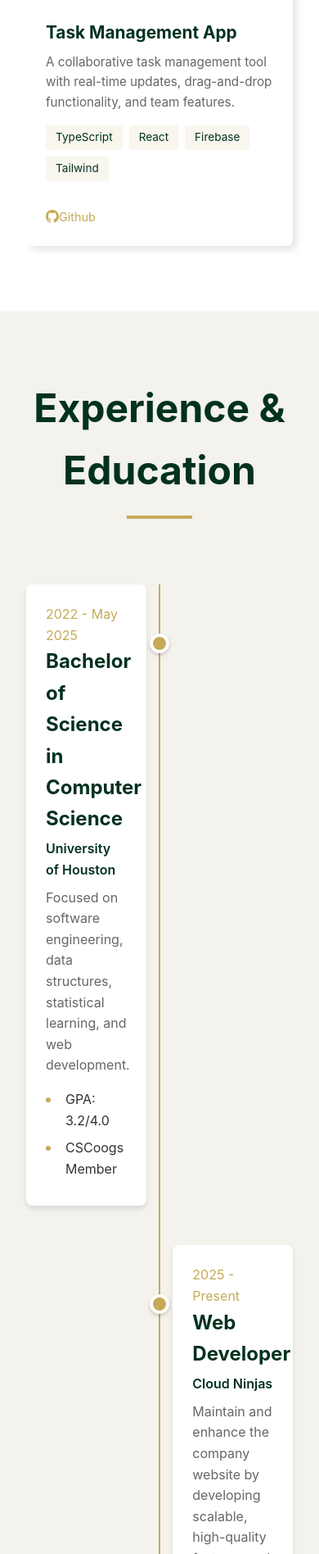
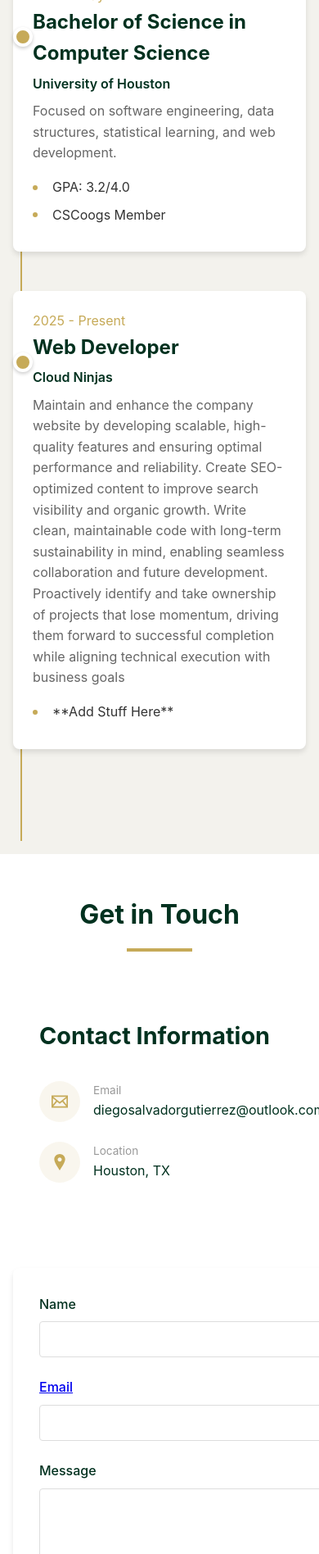
Before and after one commit to Nighttterrors/portfolio_site, a Django app: page / in a window 390 px wide; the page is wider, and only the part inside the window is pictured. Shown: the part 4604-6500 px from the top of that part at 82% size. Run offline with Django 4.2, Linux system fonts and the light colour scheme.

Commit message:
Mobile view fixes

```diff
--- a/portfolio/static/css/styles.css
+++ b/portfolio/static/css/styles.css
@@ -595,3 +595,85 @@ nav {
     text-align: center;
     font-weight: bolder;
 }
+/* MOBILE FIX */
+@media (max-width: 768px) {
+
+    /* NAV */
+    .nav-container {
+        flex-direction: column;
+        align-items: center;
+        gap: 1rem;
+    }
+
+    .nav-links {
+        flex-wrap: wrap;
+        justify-content: center;
+        font-size: 1.2rem;
+        gap: 1rem;
+    }
+
+    /* HERO */
+    .hero-name {
+        font-size: 2.5rem;
+    }
+
+    .hero-title {
+        font-size: 1.5rem;
+    }
+
+    .hero-description {
+        font-size: 1rem;
+        padding: 0 1rem;
+    }
+
+    /* ABOUT */
+    .about-grid {
+        grid-template-columns: 1fr;
+    }
+
+    /* CONTACT */
+    .contact-grid {
+        grid-template-columns: 1fr;
+    }
+
+    /* TIMELINE (THIS IS A BIG ONE) */
+    .timeline::before {
+        left: 10px;
+    }
+
+    .timeline-item {
+        flex-direction: column;
+        align-items: flex-start;
+    }
+
+    .timeline-content {
+        width: 100%;
+    }
+
+    .timeline-item::after {
+        left: -.5px;
+        transform: none;
+        top: 75px;
+
+    }
+
+    /* SECTIONS */
+    .section {
+        padding: 3rem 1rem;
+    }
+
+    .section-title {
+        font-size: 2rem;
+    }
+
+    /* PROJECT CARDS */
+    .projects-grid {
+        grid-template-columns: 1fr;
+    }
+
+    /* SOCIAL ICONS */
+    .social-link {
+        width: 40px;
+        height: 40px;
+    }
+}
```
